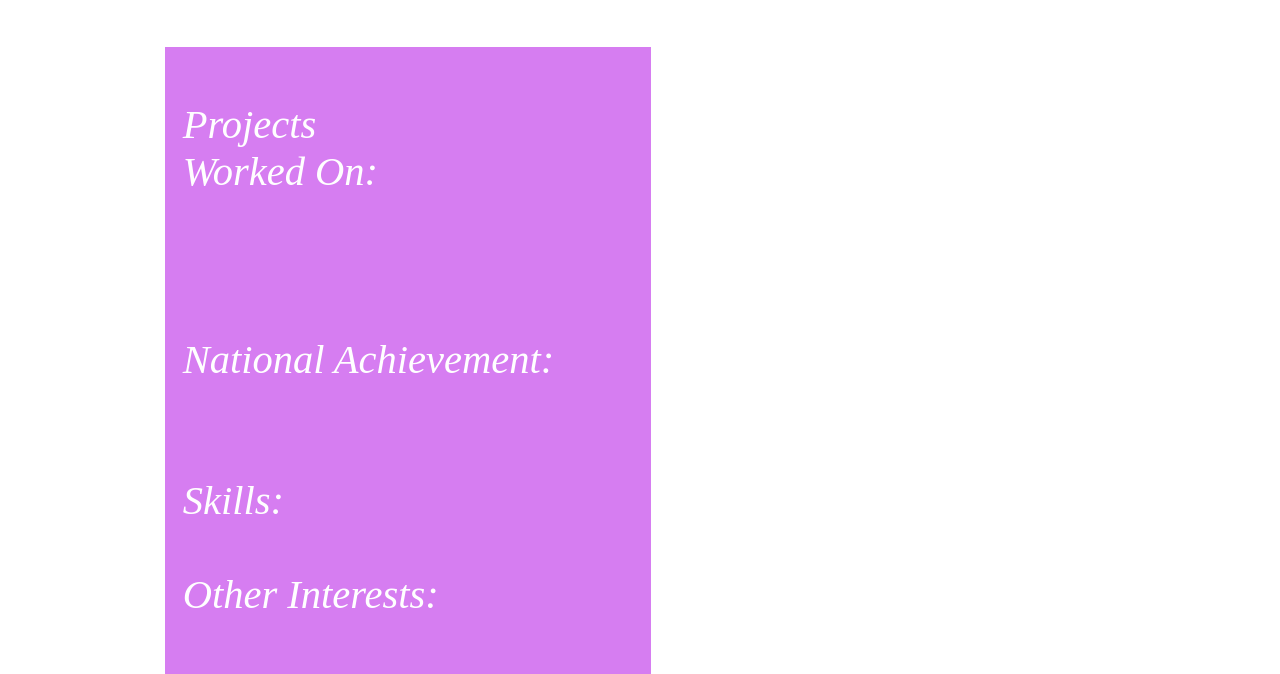
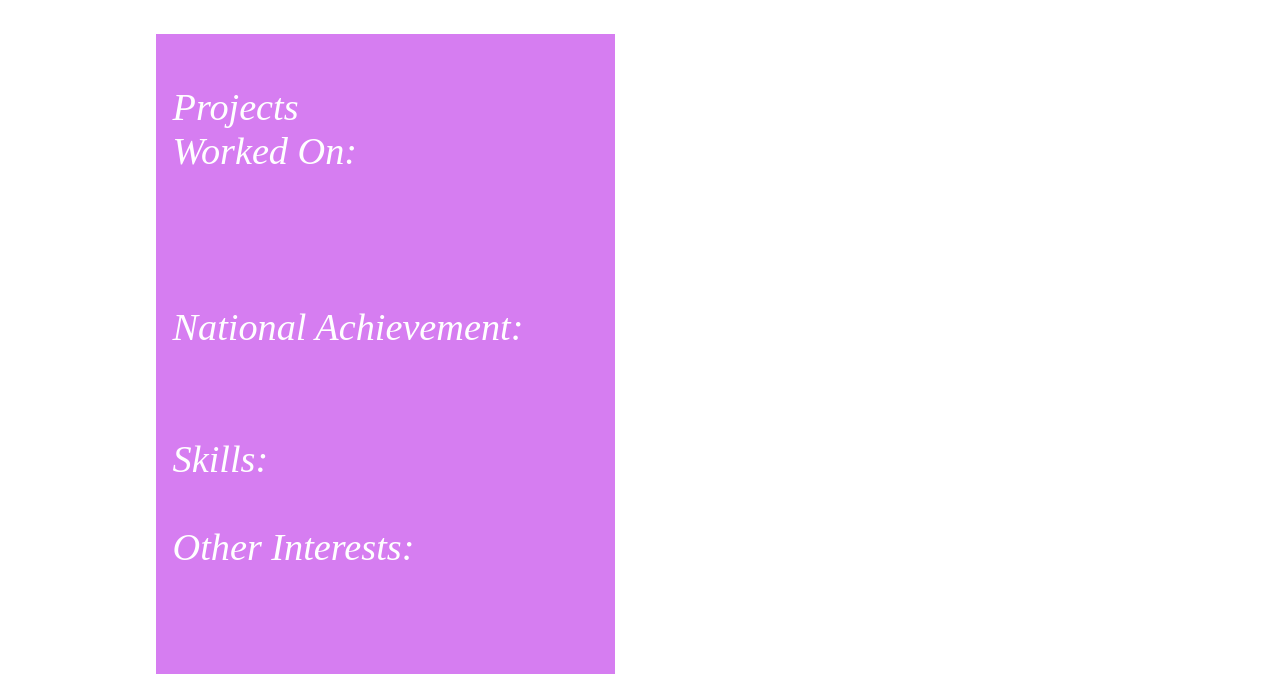
Before and after one commit to mehak16163/mehak16163.github.io, a plain HTML site: page know.html in a window 1280 px wide. Shown: the part 164-838 px from the top of the page. Drawn offline with Linux system fonts and the light colour scheme.

Commit message:
Update know.html

```diff
--- a/know.html
+++ b/know.html
@@ -5,7 +5,7 @@
   </title>
   <style>
   body {background-color: #FFFFFF;
-    zoom:90%;}
+    zoom:85%;}
   ul.bottom {
     list-style-type: none;
     margin : 5px;
```
